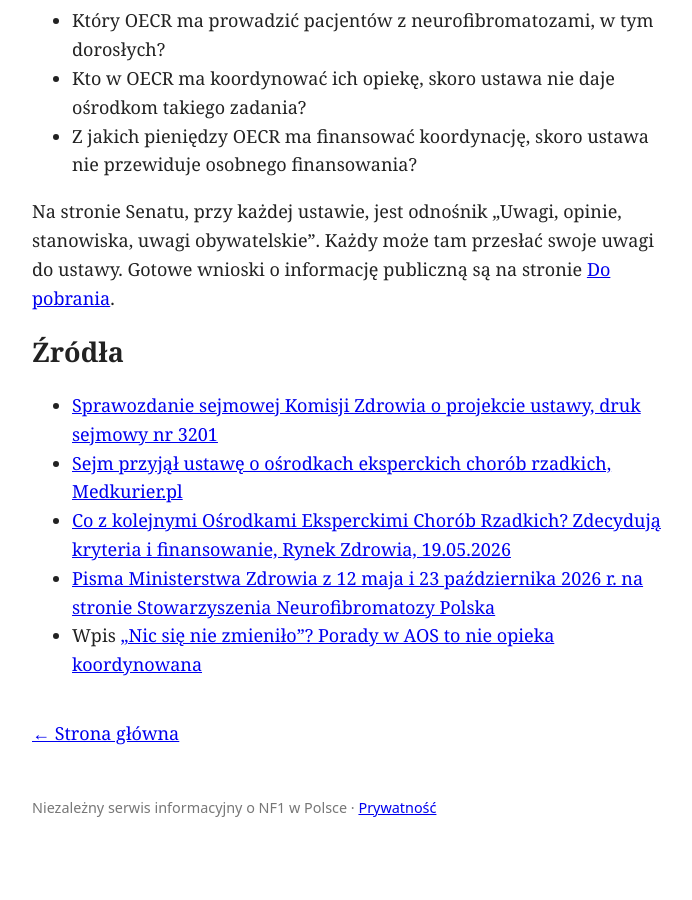
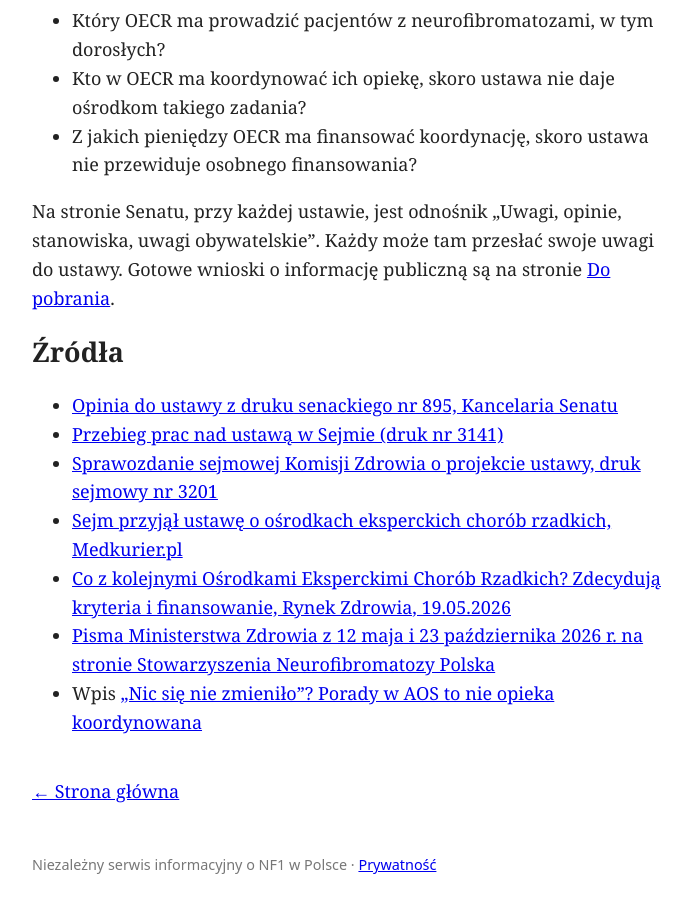
Before and after one commit to sylwiaeb/nf1news, a Jekyll site: the page built from _posts/2026-11-03-osrodki-eksperckie-w-senacie.md, in a window 1280 px wide and 900 px high, scrolled down 2294 px. Shown: the whole window, without its empty margins (288-980 px from the left). Built offline with Jekyll 4.4.1, drawn with Linux system fonts in a browser that asks for light colours; before the commit the page ends 3137 px from its top, so only the background shows below that.

Commit message:
Linki do dokumentów Senatu i Sejmu (druk 895 / 3141)
Co-Authored-By: Claude Opus 5.5 <noreply@anthropic.com>
Claude-Session: https://claude.ai/code/session_019jaYAUrvFxzDMrZaHzH4de

```diff
--- a/_posts/2026-11-03-osrodki-eksperckie-w-senacie.md
+++ b/_posts/2026-11-03-osrodki-eksperckie-w-senacie.md
@@ -49,6 +49,8 @@ Na stronie Senatu, przy każdej ustawie, jest odnośnik „Uwagi, opinie, stanow
 
 ## Źródła
 
+- [Opinia do ustawy z druku senackiego nr 895, Kancelaria Senatu](https://www.senat.gov.pl/gfx/senat/pl/senatekspertyzy/8168/plik/895o.pdf)
+- [Przebieg prac nad ustawą w Sejmie (druk nr 3141)](https://www.sejm.gov.pl/sejm10.nsf/PrzebiegProc.xsp?nr=3141)
 - [Sprawozdanie sejmowej Komisji Zdrowia o projekcie ustawy, druk sejmowy nr 3201](https://api.sejm.gov.pl/sejm/term10/prints/3201/3201.pdf)
 - [Sejm przyjął ustawę o ośrodkach eksperckich chorób rzadkich, Medkurier.pl](https://medkurier.pl/sejm-ustawa-osrodki-eksperckie-chorob-rzadkich/)
 - [Co z kolejnymi Ośrodkami Eksperckimi Chorób Rzadkich? Zdecydują kryteria i finansowanie, Rynek Zdrowia, 19.05.2026](https://www.rynekzdrowia.pl/choroby-rzadkie/Co-z-kolejnymi-Osrodkami-Eksperckimi-Chorob-Rzadkich-Zdecyduja-kryteria-i-finansowanie,284518,1024.html)
```
Also changed, not shown: _posts/2026-11-03-senat-uwagi-oecr.md (+2 -0 lines).
